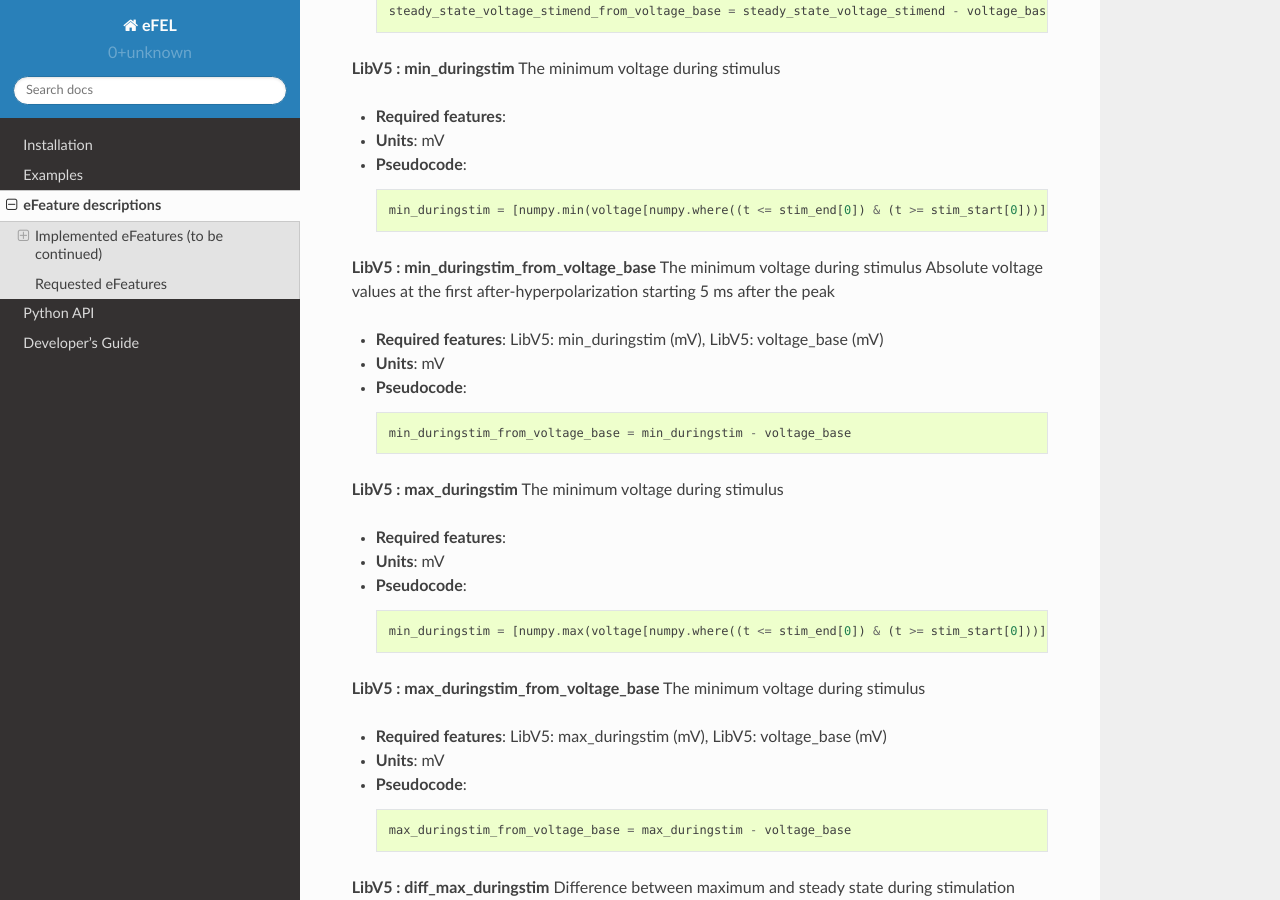
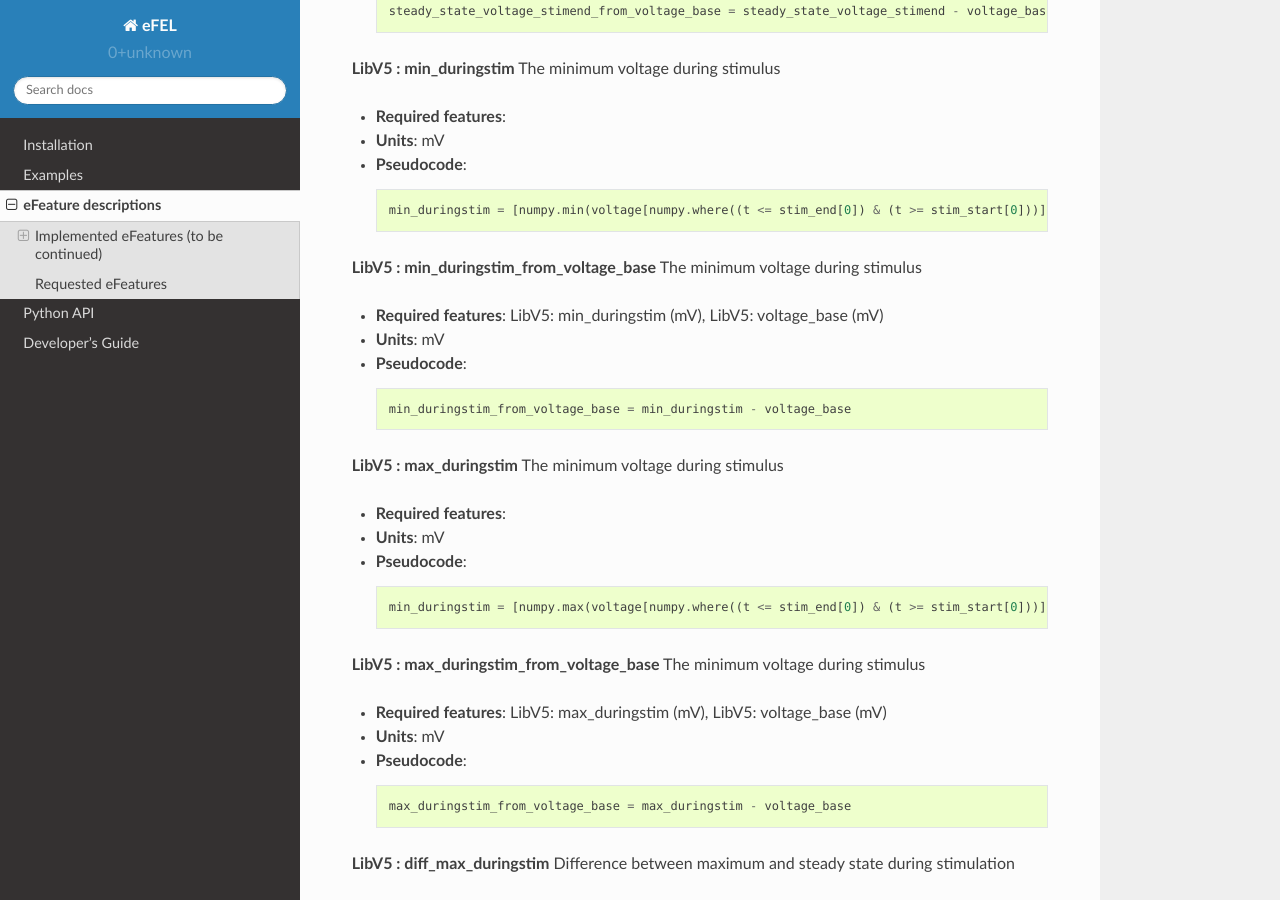
Before and after one commit to BlueBrain/eFEL, a Sphinx documentation site: the page built from docs/source/eFeatures.rst, in a window 1280 px wide and 900 px high, scrolled down 8406 px. Built offline with Sphinx 7.4.7 and the Read the Docs theme 2.0.0, drawn with Linux system fonts in a browser that asks for light colours.

Commit message:
Small fix to last commit

```diff
--- a/docs/source/eFeatures.rst
+++ b/docs/source/eFeatures.rst
@@ -355,8 +355,6 @@ The minimum voltage during stimulus
 
 **LibV5 : min_duringstim_from_voltage_base**
 The minimum voltage during stimulus
-Absolute voltage values at the first after-hyperpolarization starting 5 ms after
-the peak
 
 - **Required features**: LibV5: min_duringstim (mV), LibV5: voltage_base (mV)
 - **Units**: mV
```
